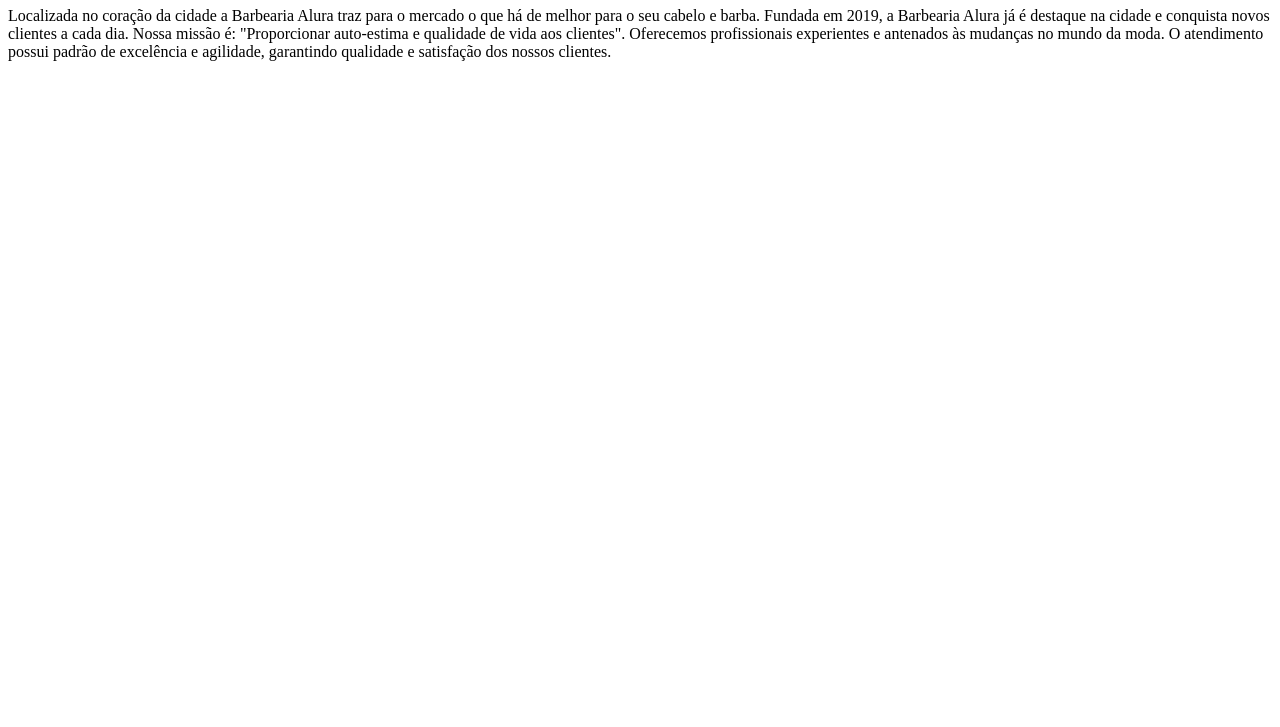
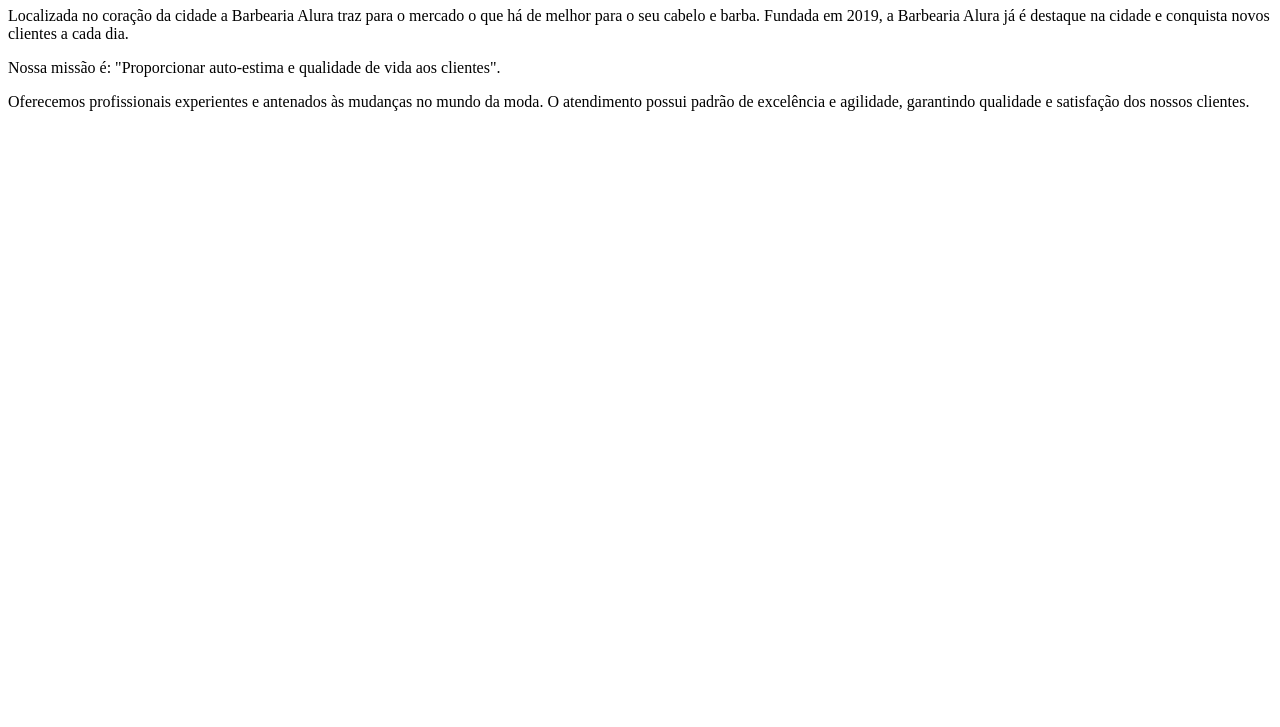
Before and after one commit to arieley/barbeariaalura, a plain HTML site: page indx.html in a window 1280 px wide. Shown: the part 73-800 px from the top of the page. Drawn offline with Linux system fonts and the light colour scheme.

Commit message:
paragrafos

```diff
--- a/indx.html
+++ b/indx.html
@@ -7,10 +7,10 @@
 </head>
 <body>
 <h1>Sobre a barbearia Alura</h1>
-Localizada no coração da cidade a Barbearia Alura traz para o mercado o que há de melhor para o seu cabelo e barba. Fundada em 2019, a Barbearia Alura já é destaque na cidade e conquista novos clientes a cada dia.
+<p>Localizada no coração da cidade a Barbearia Alura traz para o mercado o que há de melhor para o seu cabelo e barba. Fundada em 2019, a Barbearia Alura já é destaque na cidade e conquista novos clientes a cada dia.</p>
 
-Nossa missão é: "Proporcionar auto-estima e qualidade de vida aos clientes".
+<p>Nossa missão é: "Proporcionar auto-estima e qualidade de vida aos clientes".</p>
 
-Oferecemos profissionais experientes e antenados às mudanças no mundo da moda. O atendimento possui padrão de excelência e agilidade, garantindo qualidade e satisfação dos nossos clientes.
+<p>Oferecemos profissionais experientes e antenados às mudanças no mundo da moda. O atendimento possui padrão de excelência e agilidade, garantindo qualidade e satisfação dos nossos clientes. </p>
 </body>
 </html>
```
